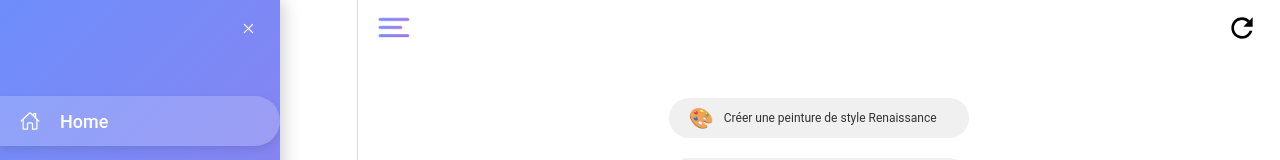
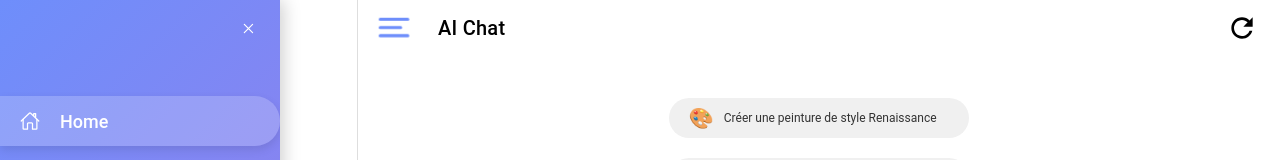
Before and after one commit to Morojc/Emoji-Maker, a React (Vite) app: page /home in a window 1280 px wide. Shown: the top 160 px of the page. Built offline with nearby package versions, Linux system fonts and the light colour scheme.

Commit message:
Use more predictive menu style with colors

```diff
--- a/src/pages/HomePage.tsx
+++ b/src/pages/HomePage.tsx
@@ -9,9 +9,15 @@ import {
   IonIcon,
   IonFooter,
   IonInput,
-  IonPage
+  IonPage,
+  IonMenu,
+  IonList,
+  IonItem,
+  IonLabel,
+  IonTitle,
+  IonMenuToggle
 } from '@ionic/react';
-import { attachOutline, sendOutline } from 'ionicons/icons';
+import { attachOutline, sendOutline, homeOutline, personOutline, settingsOutline, chatbubbleOutline, logOutOutline } from 'ionicons/icons';
 import '../App.css';
 import '../styles/HomePage.css';
 
@@ -56,12 +62,39 @@ const HomePage: React.FC = () => {
     // Add more suggestion buttons as needed
   ];
 
+  const menuItems = [
+    { icon: homeOutline, label: 'Home' },
+    { icon: chatbubbleOutline, label: 'Chat' },
+    { icon: personOutline, label: 'Profile' },
+    { icon: settingsOutline, label: 'Settings' },
+    { icon: logOutOutline, label: 'Logout' }
+  ];
+
   return (
-    <IonPage className="home-page">
+    <>
+      <IonMenu contentId="main-content" type="overlay" className="app-menu">
+        <IonContent>
+          <div className="menu-header">
+            <h2>AI Assistant</h2>
+          </div>
+          <IonList lines="none">
+            {menuItems.map((item, index) => (
+              <IonMenuToggle key={index} autoHide={false}>
+                <IonItem button detail={false} className="menu-item">
+                  <IonIcon icon={item.icon} slot="start" />
+                  <IonLabel>{item.label}</IonLabel>
+                </IonItem>
+              </IonMenuToggle>
+            ))}
+          </IonList>
+        </IonContent>
+      </IonMenu>
+
+      <IonPage id="main-content" className="home-page">
         <IonHeader className="ion-no-border">
           <IonToolbar>
             <IonButtons slot="start">
-            <IonMenuButton className="custom-menu-button creative-menu-button">
+              <IonMenuButton className="custom-menu-button">
                 <div className="menu-icon">
                   <span></span>
                   <span></span>
@@ -69,6 +102,7 @@ const HomePage: React.FC = () => {
                 </div>
               </IonMenuButton>
             </IonButtons>
+            <IonTitle>AI Chat</IonTitle>
             <IonButtons slot="end">
               <IonButton onClick={handleReset} className="reset-button">
                 <div className="reset-icon">
@@ -120,6 +154,7 @@ const HomePage: React.FC = () => {
           </div>
         </IonFooter>
       </IonPage>
+    </>
   );
 };
 
--- a/src/styles/HomePage.css
+++ b/src/styles/HomePage.css
@@ -31,3 +31,118 @@ ion-menu {
 .menu-item.selected {
   --background: var(--ion-color-primary-tint);
 }
+
+.app-menu {
+  --width: 280px;
+  --max-width: 280px;
+  --background: linear-gradient(135deg, #6e8efb, #a777e3);
+}
+
+.menu-header {
+  padding: 40px 20px;
+  text-align: center;
+}
+
+.menu-header h2 {
+  color: #ffffff;
+  font-size: 24px;
+  font-weight: 700;
+  margin: 0;
+}
+
+.app-menu ion-content {
+  --background: transparent;
+}
+
+.app-menu ion-list {
+  background: transparent;
+  padding-top: 20px;
+}
+
+.app-menu .menu-item {
+  --background: transparent;
+  --color: #ffffff;
+  --border-radius: 0 25px 25px 0;
+  margin-bottom: 10px;
+  transition: all 0.3s ease;
+}
+
+.app-menu .menu-item:hover {
+  --background: rgba(255, 255, 255, 0.1);
+}
+
+.app-menu .menu-item.selected {
+  --background: rgba(255, 255, 255, 0.2);
+  box-shadow: 0 4px 10px rgba(0, 0, 0, 0.1);
+}
+
+.app-menu .menu-item ion-icon {
+  color: #ffffff;
+  margin-right: 20px;
+}
+
+.app-menu .menu-item ion-label {
+  color: #ffffff;
+  font-weight: 500;
+}
+
+.custom-menu-button {
+  --color: #6e8efb;
+}
+
+.custom-menu-button .menu-icon {
+  width: 30px;
+  height: 20px;
+  position: relative;
+  cursor: pointer;
+}
+
+.custom-menu-button .menu-icon span {
+  display: block;
+  position: absolute;
+  height: 3px;
+  width: 100%;
+  background: #6e8efb;
+  border-radius: 3px;
+  transition: all 0.3s ease;
+}
+
+.custom-menu-button .menu-icon span:nth-child(1) {
+  top: 0;
+}
+
+.custom-menu-button .menu-icon span:nth-child(2) {
+  top: 8px;
+  width: 75%;
+}
+
+.custom-menu-button .menu-icon span:nth-child(3) {
+  top: 16px;
+}
+
+.custom-menu-button:hover .menu-icon span:nth-child(2) {
+  width: 100%;
+}
+
+@keyframes menuItemFadeIn {
+  from {
+    opacity: 0;
+    transform: translateX(-20px);
+  }
+  to {
+    opacity: 1;
+    transform: translateX(0);
+  }
+}
+
+.app-menu ion-menu-toggle ion-item {
+  animation: menuItemFadeIn 0.5s ease forwards;
+  animation-delay: calc(var(--animation-order) * 0.1s);
+  opacity: 0;
+}
+
+.app-menu ion-menu-toggle:nth-child(1) ion-item { --animation-order: 1; }
+.app-menu ion-menu-toggle:nth-child(2) ion-item { --animation-order: 2; }
+.app-menu ion-menu-toggle:nth-child(3) ion-item { --animation-order: 3; }
+.app-menu ion-menu-toggle:nth-child(4) ion-item { --animation-order: 4; }
+.app-menu ion-menu-toggle:nth-child(5) ion-item { --animation-order: 5; }
```
Lines whose indentation alone changed are shown as unchanged.
